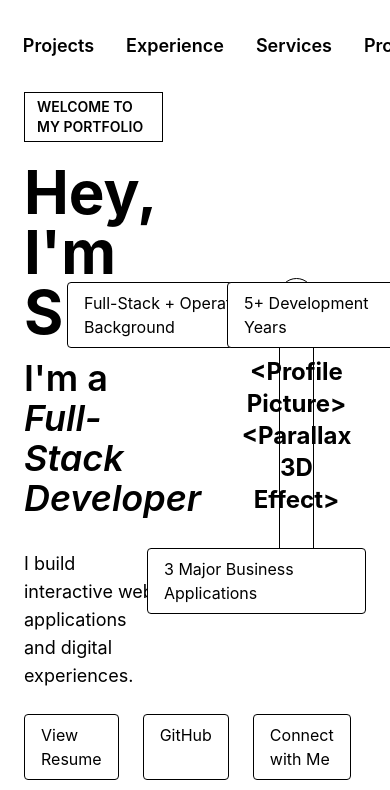
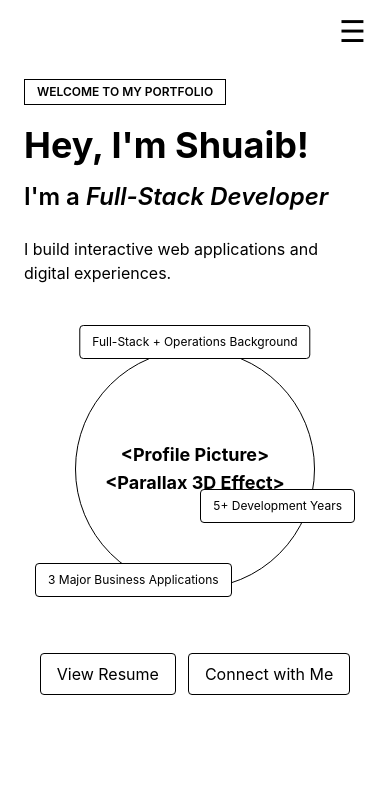
Before and after one commit to shuaiby18/portfolio, a React app: page / in a window 390 px wide. Shown: the top 790 px of the page. Built offline with nearby package versions, Linux system fonts and the light colour scheme; the HTML template or start-up script is replaced by a standard one.

Commit message:
Focused on Navbar and Home Screen - Desktop and Mobile Layouts

```diff
--- a/src/components/Home.jsx
+++ b/src/components/Home.jsx
@@ -2,33 +2,40 @@ function Home() {
   return (
     <section
       id="home"
-      className="min-h-screen py-0"
+      className="py-8 lg:py-0"
     >
       {/* Standard centered container */}
       <div className="max-w-7xl mx-auto px-6 md:px-10 lg:px-16">
 
-        <div className="grid grid-cols-2 items-center gap-16">
+        <div className="grid grid-cols-1 lg:grid-cols-2 items-center gap-6 lg:gap-16">
 
           {/* Left side */}
-          <div>
-            <p className="inline-block border px-3 py-1 mb-5 text-sm font-semibold uppercase">
+          <div className="contents lg:block">
+
+            {/* Hero Text */}
+            <div className="order-1">
+              <p className="inline-block border px-3 py-1 mb-5 text-xs sm:text-sm font-semibold uppercase">
                 Welcome to my portfolio
               </p>
 
-            <h1 className="text-6xl font-bold mb-4">
+              <h1 className="text-4xl sm:text-5xl lg:text-6xl font-bold mb-4 whitespace-nowrap">
                 Hey, I'm Shuaib!
               </h1>
 
-            <h2 className="text-4xl font-semibold mb-8">
-              I'm a <span className="italic">Full-Stack Developer</span>
+              <h2 className="text-2xl sm:text-3xl lg:text-4xl font-semibold mb-6 lg:mb-8 whitespace-nowrap">
+                I'm a{" "}
+                <span className="italic">
+                  Full-Stack Developer
+                </span>
               </h2>
 
-            <p className="text-lg max-w-md">
+              <p className="text-base lg:text-lg max-w-md">
                 I build interactive web applications and digital experiences.
               </p>
+            </div>
 
-            <div className="flex gap-6 mt-6">
-              <a
+            {/* Buttons */}
+            <div className="order-3 flex flex-wrap justify-center lg:justify-start gap-3 lg:gap-6 mt-0 lg:mt-6">              <a
               href="/resume.pdf"
               target="_blank"
               rel="noopener noreferrer"
@@ -38,30 +45,23 @@ function Home() {
             </a>
 
               <a
-                href="https://github.com/shuaiby18"
-                target="_blank"
-                rel="noopener noreferrer"
-                className="border px-4 py-2 rounded"
-              >
-                GitHub
-              </a>
-
-              <a
                 href="#contact"
                 className="border px-4 py-2 rounded"
               >
                 Connect with Me
               </a>
             </div>
+
           </div>
 
-          {/* Right side */}
-          <div className="flex justify-center">
-            <div className="relative w-[420px] h-[420px]">
+
+          {/* Profile */}
+          <div className="order-2 flex justify-center mt-0 lg:mt-0">
+            <div className="relative w-[320px] h-[320px] sm:w-[340px] sm:h-[340px] lg:w-[420px] lg:h-[420px]">
 
               {/* Circle */}
-              <div className="absolute inset-13 rounded-full border border-black flex items-center justify-center">
-                <p className="text-center text-2xl font-bold">
+              <div className="absolute inset-10 lg:inset-13 rounded-full border border-black flex items-center justify-center">
+                <p className="text-center text-lg lg:text-2xl font-bold">
                   &lt;Profile Picture&gt;
                   <br />
                   &lt;Parallax 3D Effect&gt;
@@ -69,15 +69,19 @@ function Home() {
               </div>
 
               {/* Stats */}
-              <div className="absolute top-14 -left-40 border px-4 py-2 rounded bg-white">
+
+              {/* Top */}
+              <div className="absolute top-4 left-1/2 -translate-x-1/2 lg:top-14 lg:-left-40 lg:translate-x-0 border px-3 lg:px-4 py-2 rounded bg-white whitespace-nowrap text-xs lg:text-base">
                 Full-Stack + Operations Background
               </div>
 
-              <div className="absolute top-14 -right-15 border px-4 py-2 rounded bg-white">
+              {/* Right */}
+              <div className="absolute top-1/2 -right-0 translate-y-5 lg:top-14 lg:-right-15 lg:translate-y-0 border px-3 lg:px-4 py-2 rounded bg-white whitespace-nowrap text-xs lg:text-base">
                 5+ Development Years
               </div>
 
-              <div className="absolute bottom-8 -left-20 border px-4 py-2 rounded bg-white">
+              {/* Bottom */}
+              <div className="absolute bottom-3 left-1/2 -translate-x-40 -translate-y-5 lg:bottom-8 lg:-left-20 lg:translate-x-0 border px-3 lg:px-4 py-2 rounded bg-white whitespace-nowrap text-xs lg:text-base">
                 3 Major Business Applications
               </div>
 
@@ -86,11 +90,6 @@ function Home() {
 
         </div>
 
-        {/* Scroll indicator */}
-        <div className="flex justify-center mt-10 gap-3">
-          <span>▼</span>
-          <p>Scroll to view more</p>
-        </div>
 
       </div>
     </section>
--- a/src/components/Navbar.jsx
+++ b/src/components/Navbar.jsx
@@ -1,6 +1,33 @@
+import { useEffect, useRef, useState } from "react"
+
 function Navbar() {
+  const [menuOpen, setMenuOpen] = useState(false)
+
+  const menuRef = useRef(null)
+
+  useEffect(() => {
+    function handleClickOutside(event) {
+      if (
+        menuOpen &&
+        menuRef.current &&
+        !menuRef.current.contains(event.target)
+      ) {
+        setMenuOpen(false)
+      }
+    }
+
+    document.addEventListener("mousedown", handleClickOutside)
+
+    return () => {
+      document.removeEventListener("mousedown", handleClickOutside)
+    }
+  }, [menuOpen])
+
   return (
-    <nav className="flex justify-center py-8">
+    <nav className="relative px-6 pt-4 pb-0 lg:pt-12 lg:pb-14">
+
+      {/* DESKTOP / TABLET NAV */}
+      <div className="hidden md:flex justify-center">
         <div className="flex gap-8 text-lg font-semibold">
           <a href="#home">Home</a>
           <a href="#about">About</a>
@@ -10,6 +37,84 @@ function Navbar() {
           <a href="#process">Process</a>
           <a href="#contact">Contact</a>
         </div>
+      </div>
+
+      {/* MOBILE NAV */}
+      <div
+        ref={menuRef}
+        className="md:hidden"
+      >
+
+        {/* Hamburger Button */}
+        <div className="flex justify-end">
+          <button
+            onClick={() => setMenuOpen(!menuOpen)}
+            aria-label="Toggle navigation menu"
+            aria-expanded={menuOpen}
+            className="text-3xl leading-none"
+          >
+            ☰
+          </button>
+        </div>
+
+        {/* Mobile Menu */}
+        {menuOpen && (
+          <div className="absolute top-full right-6 mt-2 flex flex-col items-center gap-2 bg-white border rounded-xl px-6 py-4 text-base font-semibold z-50">
+
+            <a
+              href="#home"
+              onClick={() => setMenuOpen(false)}
+            >
+              Home
+            </a>
+
+            <a
+              href="#about"
+              onClick={() => setMenuOpen(false)}
+            >
+              About
+            </a>
+
+            <a
+              href="#projects"
+              onClick={() => setMenuOpen(false)}
+            >
+              Projects
+            </a>
+
+            <a
+              href="#experience"
+              onClick={() => setMenuOpen(false)}
+            >
+              Experience
+            </a>
+
+            <a
+              href="#services"
+              onClick={() => setMenuOpen(false)}
+            >
+              Services
+            </a>
+
+            <a
+              href="#process"
+              onClick={() => setMenuOpen(false)}
+            >
+              Process
+            </a>
+
+            <a
+              href="#contact"
+              onClick={() => setMenuOpen(false)}
+            >
+              Contact
+            </a>
+
+          </div>
+        )}
+
+      </div>
+
     </nav>
   )
 }
```
Also changed, not shown: src/assets/Mobile Layout.png. Lines whose indentation alone changed are shown as unchanged.
